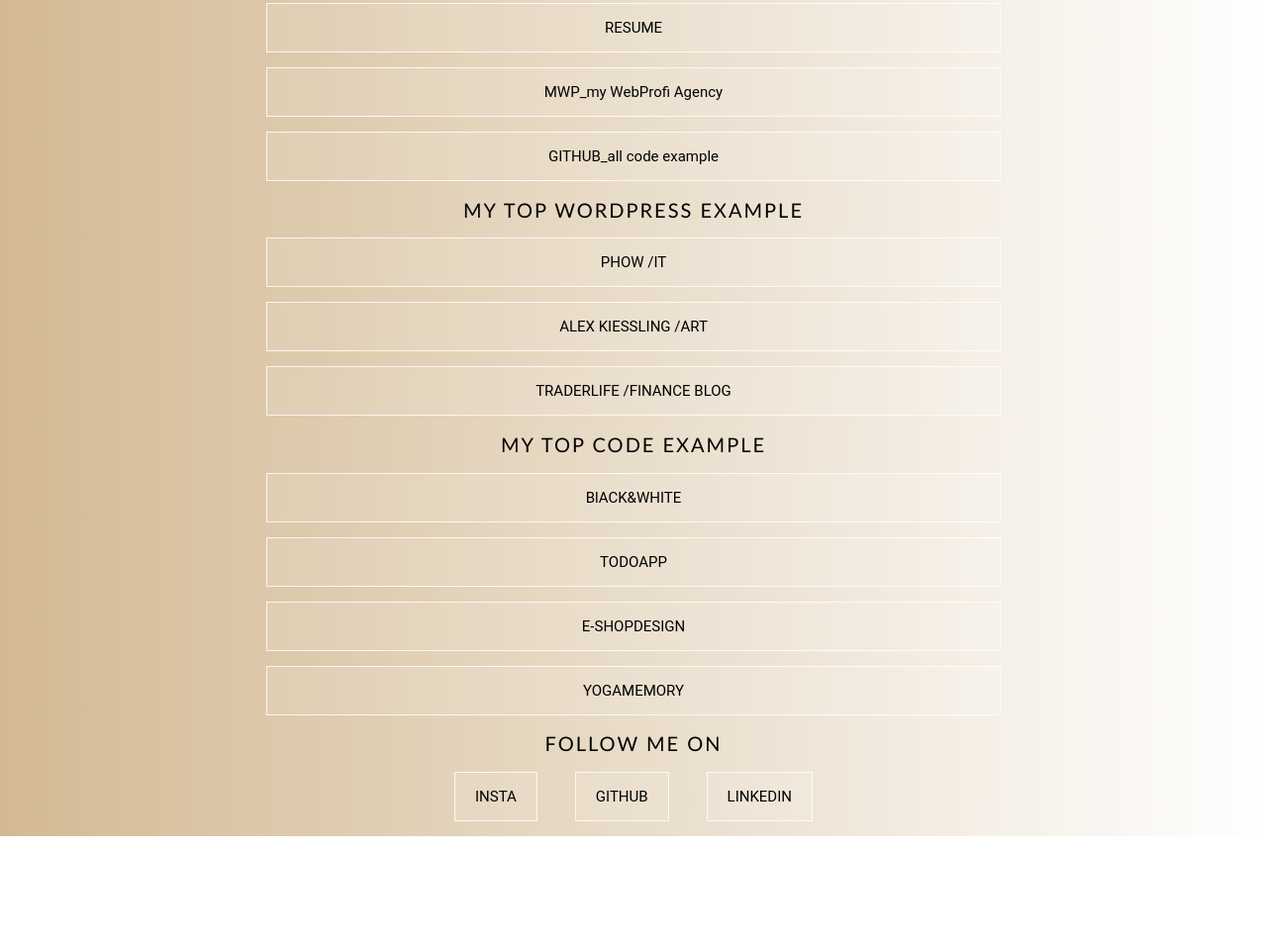
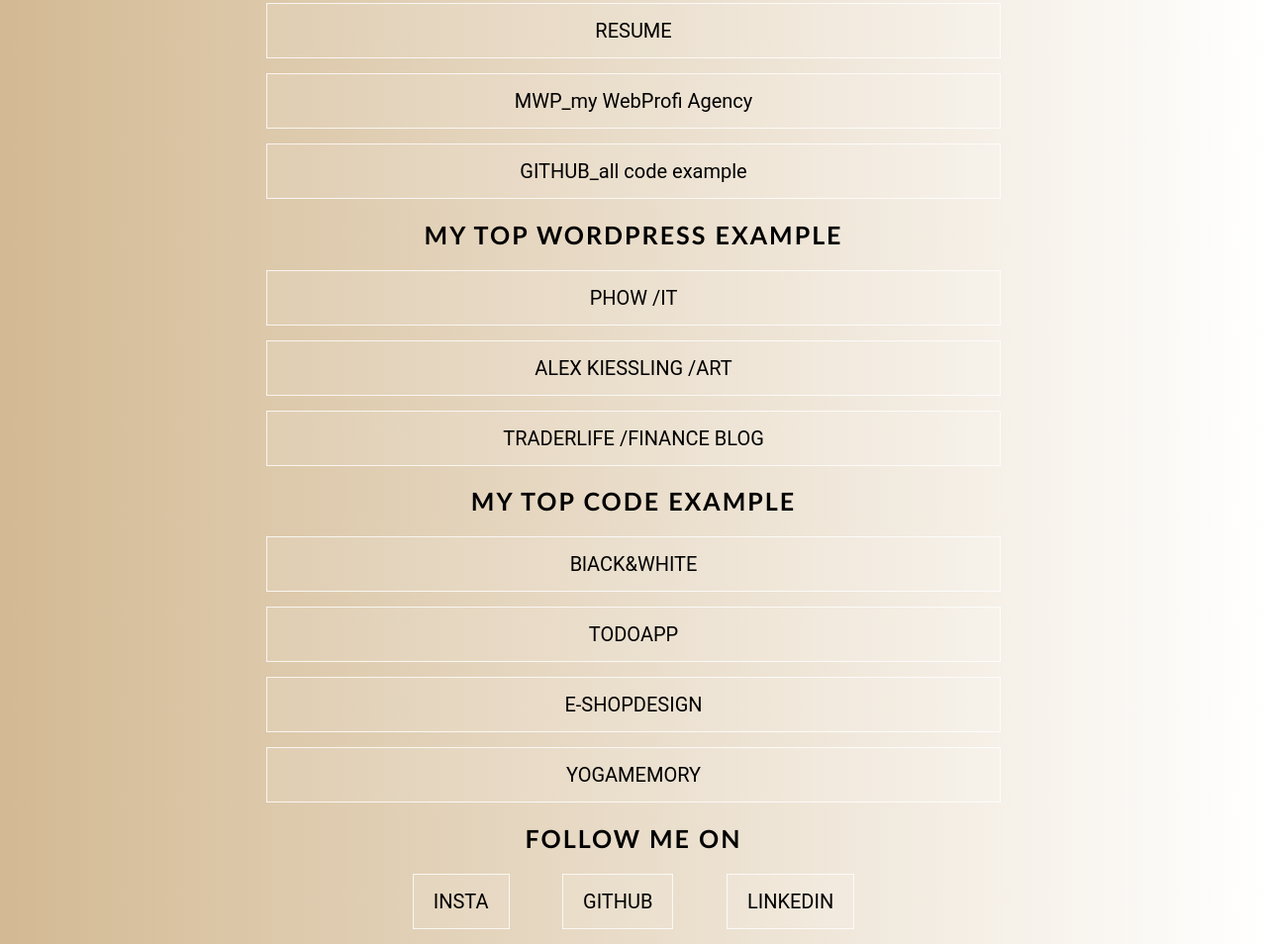
Before and after one commit to Verenasworld/vsArt_portfolio, a plain HTML site: page index.html in a window 1280 px wide. Shown: the part 252-1206 px from the top of the page at 99% size. Before the commit the page ends 1097 px from the top, so only its background shows below. Drawn offline with Linux system fonts and the light colour scheme.

Commit message:
change font size

```diff
--- a/style.css
+++ b/style.css
@@ -18,7 +18,7 @@ a {
     max-width: 700px;
     margin: 0 auto 15px auto;
     padding: 15px 20px;
-    font-size: 15px;
+    font-size: 20px;
     color: #000000;
     border: 1px solid rgba(255,255,255,0.8);
     text-align: center;
@@ -34,8 +34,9 @@ a {
 
 a:hover {
     color: rgb(53, 119, 140);
-    border-radius: 20px;
+    border-radius: 25px;
     transform: scale(1.05);
+    background: rgba(255, 255, 255, 0.3);
 }
 
 
@@ -50,15 +51,15 @@ a:hover {
 }
 
 h2 {
-    font-size: 20px;
+    font-size: 25px;
     text-transform: uppercase;
-    font-weight: normal;
+    font-weight: bold;
     letter-spacing: 2px;
     font-family: Calibri;
 }
 
 .channels {
     display: flex;
-    max-width: 400px;
+    max-width: 500px;
     margin: 0 auto;
 }
```
